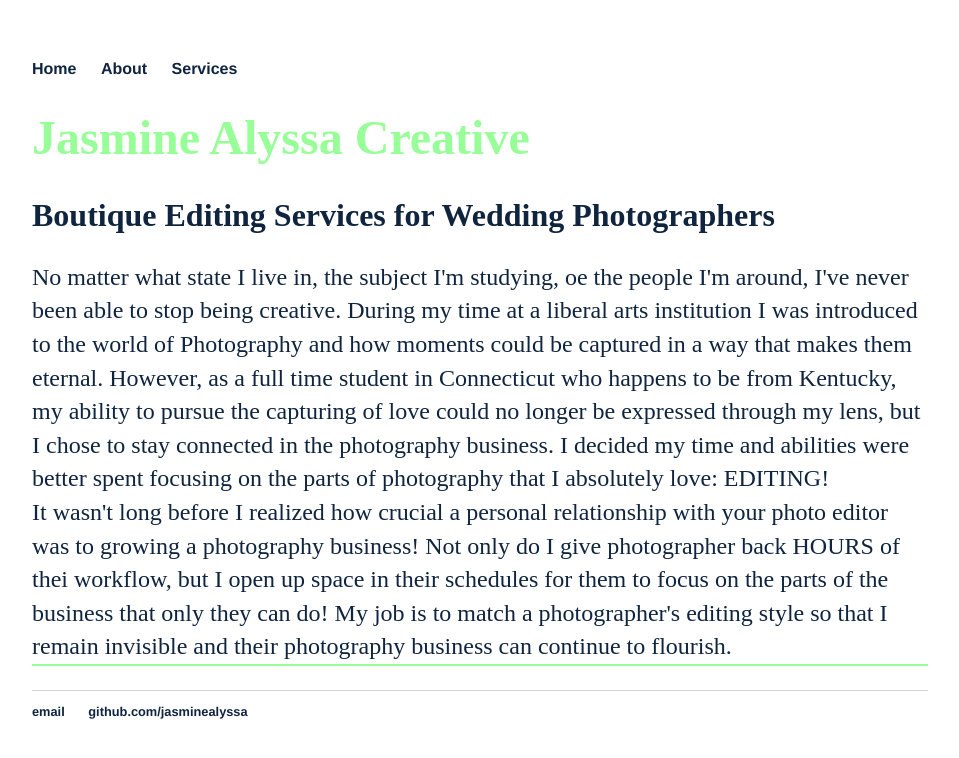
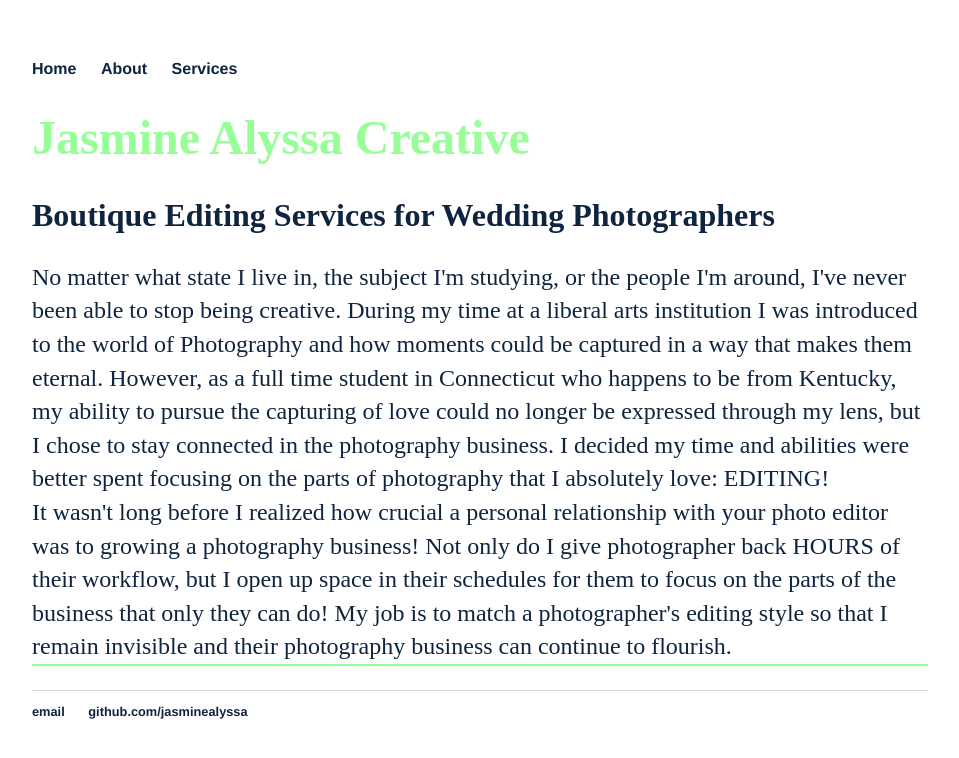
Before and after one commit to jasminealyssa/jasminealyssa.github.io, a Jekyll site: the page built from index.html, in a window 1280 px wide. Shown: the top 758 px of the page, without its empty margins (160-1119 px from the left). Built offline with Jekyll 4.4.1, drawn with Linux system fonts in a browser that asks for light colours; some web fonts are replaced.

Commit message:
Update index.html

```diff
--- a/index.html
+++ b/index.html
@@ -5,11 +5,11 @@ title: Jasmine Alyssa Creative
 <div class="blurb">
 	<h1>Jasmine Alyssa Creative</h1>
 	<h2>Boutique Editing Services for Wedding Photographers</h2>
-	<p>No matter what state I live in, the subject I'm studying, oe the people I'm around, I've never been able to stop being creative.
+	<p>No matter what state I live in, the subject I'm studying, or the people I'm around, I've never been able to stop being creative.
 	During my time at a liberal arts institution I was introduced to the world of Photography and how moments could be captured in a way that makes them eternal.
 	However, as a full time student in Connecticut who happens to be from Kentucky, my ability to pursue the capturing of love could no longer be expressed through my lens, but I chose to stay connected in the photography business.
 	I decided my time and abilities were better spent focusing on the parts of photography that I absolutely love: EDITING! <br>
-	It wasn't long before I realized how crucial a personal relationship with your photo editor was to growing a photography business! Not only do I give photographer back HOURS of thei workflow, but I open up space in their schedules for them to focus on the parts of the business that only they can do!
+	It wasn't long before I realized how crucial a personal relationship with your photo editor was to growing a photography business! Not only do I give photographer back HOURS of their workflow, but I open up space in their schedules for them to focus on the parts of the business that only they can do!
 	My job is to match a photographer's editing style so that I remain invisible and their photography business can continue to flourish.
 	</p>
 </div><!-- /.blurb -->
```
